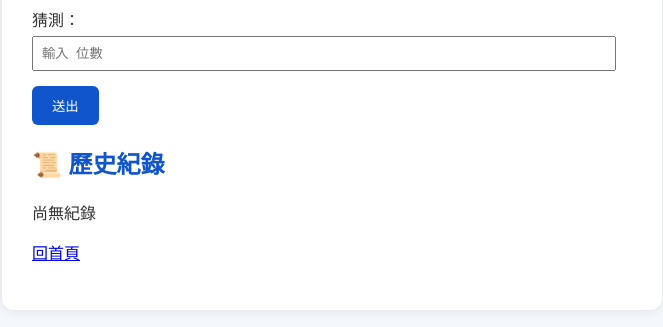
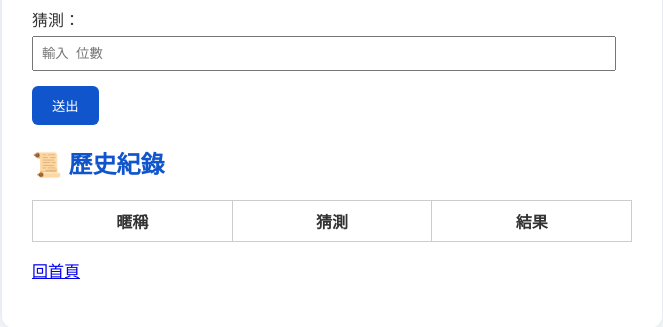
Before and after one commit to SandyO3O/1a2b-game, a Flask app: template templates/game.html in a window 1280 px wide. Shown: the part 180-507 px from the top of the page, without its empty margins (308-971 px from the left). Run offline with Flask 3, Linux system fonts and the light colour scheme; the template is opened without the code that fills it, so the values that code supplies are empty.

Commit message:
更新內容

```diff
--- a/templates/game.html
+++ b/templates/game.html
@@ -52,7 +52,6 @@
         {% endif %}
 
         <h2>📜 歷史紀錄</h2>
-        {% if guesses %}
 		<table id="history-table">
                 <tr>
                     <th>暱稱</th>
@@ -67,9 +66,6 @@
                 </tr>
                 {% endfor %}
         </table>
-        {% else %}
-            <p>尚無紀錄</p>
-        {% endif %}
 
         <p><a href="/">回首頁</a></p>
     </div>
```
Lines whose indentation alone changed are shown as unchanged.
